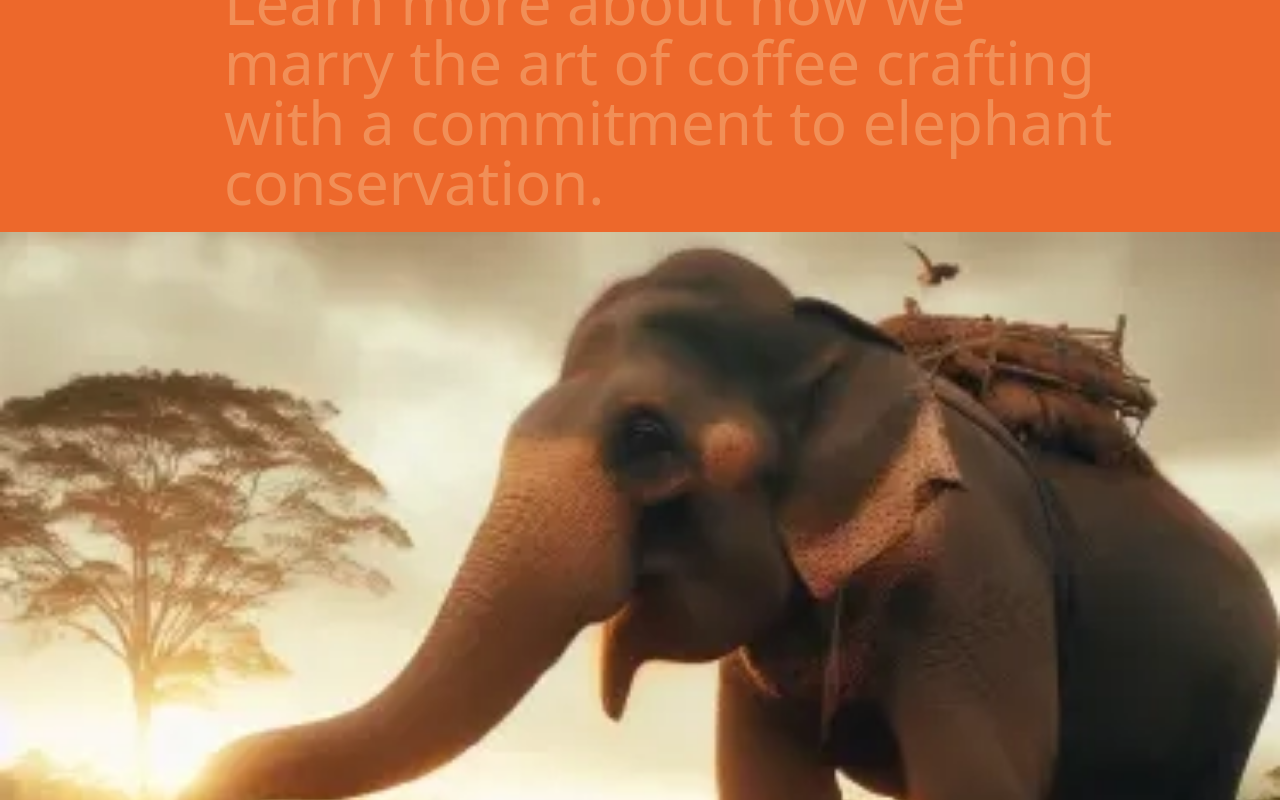
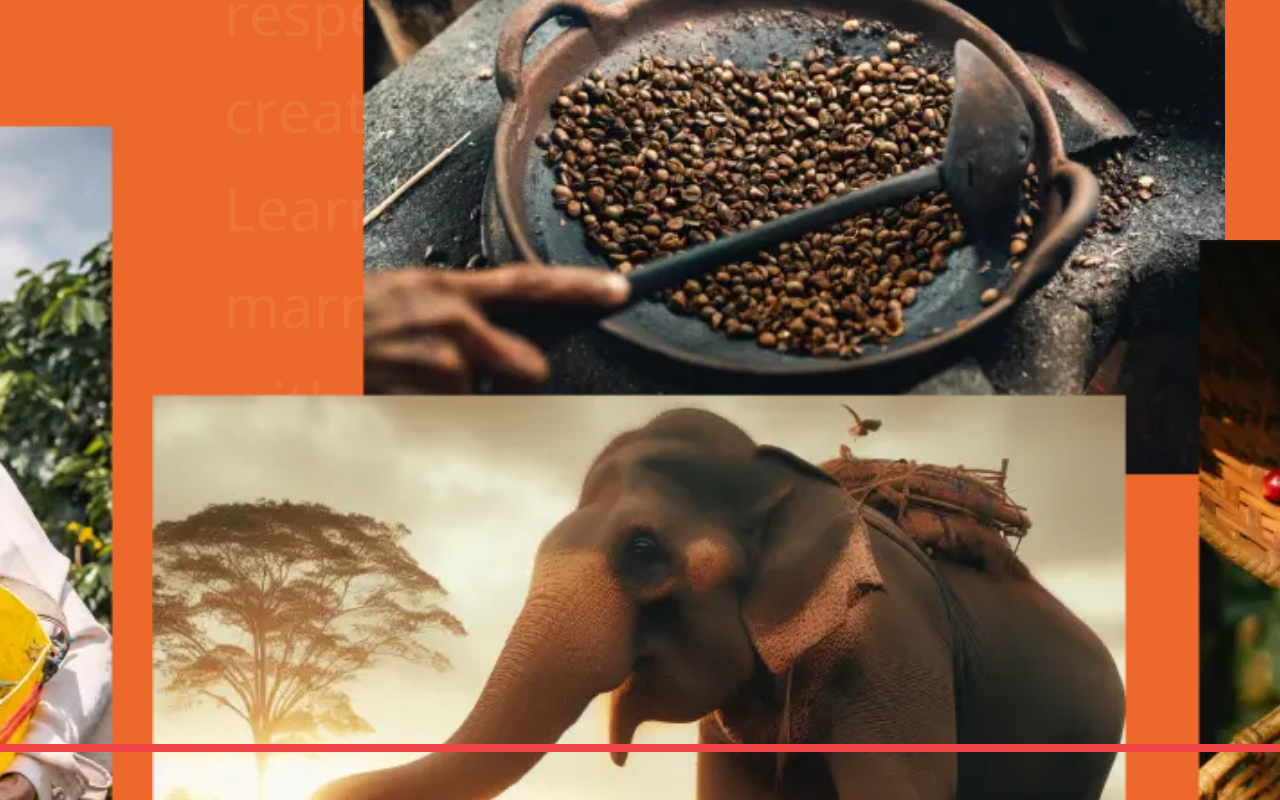
Before and after one commit to DBryja/elephantcoffee, a React (Create React App) app: page / in a window 1280 px wide. Shown: the part 1720-2520 px from the top of the page. Built offline with nearby package versions, Linux system fonts and the light colour scheme.

Commit message:
Update animations

```diff
--- a/src/App.tsx
+++ b/src/App.tsx
@@ -5,18 +5,29 @@ import AboutUs from "./pages/AboutUs";
 import Header from "./pages/Header";
 import Hero from "./pages/Hero";
 import GalleryVertical from "./pages/GalleryVertical";
+import GalleryHorizontal from "./pages/GalleryHorizontal";
 
 export default function App() {
+  const isDesktop = window.innerWidth > 767;
   useEffect(() => {
-    initAnimations();
-  }, []);
+    if (isDesktop) initAnimations();
+  }, [isDesktop]);
 
   return (
-    <div className="wrapper min-h-screen w-screen overflow-hidden">
+    <div className="wrapper min-h-screen max-w-screen overflow-hidden relative">
       <Header />
       <Hero />
-      <AboutUs />
-      <GalleryVertical />
+      {isDesktop ? (
+        <div className="relative mt-[100vh] bg-cOrange-300">
+          <AboutUs />
+          <GalleryHorizontal />
+        </div>
+      ) : (
+        <>
+          <AboutUs />
+          <GalleryVertical />
+        </>
+      )}
     </div>
   );
 }
--- a/src/animations.js
+++ b/src/animations.js
@@ -4,7 +4,7 @@ import SplitType from "split-type";
 
 gsap.registerPlugin(ScrollTrigger);
 
-export default function initAnimations() {
+const fadeIn = () => {
   const fadeInElements = document.querySelectorAll(".__fadeIn");
   fadeInElements.forEach((char, i) => {
     const text = new SplitType(char, { types: "chars, words" });
@@ -12,13 +12,63 @@ export default function initAnimations() {
     gsap.from(text.chars, {
       scrollTrigger: {
         trigger: char,
-        start: "top 80%",
-        end: "top 20%",
+        start: "top 60%",
+        end: "top 0%",
         scrub: true,
         markers: false,
       },
-      opacity: 0.3,
-      stagger: 0.1,
+      opacity: 0.1,
+      stagger: 0.01,
     });
   });
+};
+// const unlockScrollTL = (section) => {
+//   gsap.set("body", {
+//     overflow: "auto",
+//   });
+// };
+// const sectionLock = () => {
+//   const sections = document.querySelectorAll(".__sectionLock");
+//   sections.forEach((section) => {
+//     const thisTrigger = section.querySelector(".__lockTrigger");
+//     const lockScrollTL = gsap.timeline({
+//       scrollTrigger: {
+//         trigger: thisTrigger,
+//         start: "bottom center",
+//         markers: true,
+//       },
+//     });
+
+//     lockScrollTL.set("body", {
+//       overflow: "hidden",
+
+//       onComplete: function () {
+//         setTimeout(() => {
+//           unlockScrollTL(section.id);
+//         }, 3000);
+//       },
+//     });
+//   });
+// };
+
+export default function initAnimations() {
+  //fade in
+  fadeIn();
+
+  // sectionLock();
+
+  //gallery scale down
+  const galleryTrigger = document.querySelector(".__galleryTrigger");
+  const galleryScaledown = document.querySelector(".__galleryAnim");
+  gsap.to(galleryScaledown, {
+    scrollTrigger: {
+      trigger: galleryTrigger,
+      start: "top 50%",
+      end: "top 0%",
+      scrub: true,
+      markers: true,
+    },
+    scaleX: 1,
+    scaleY: 1,
+  });
 }
--- a/src/components/Heading.tsx
+++ b/src/components/Heading.tsx
@@ -6,7 +6,7 @@ interface IHeading {
 }
 export default function Heading({ children, className }: IHeading) {
   const classes = classNames(
-    "text-6xl md:text-8xl lg:text-9xl lg:leading-[0.8] xl:text-[200px] 2xl:text-[220px] font-headings text-cBeige",
+    "text-6xl md:text-8xl lg:text-9xl lg:leading-[0.8] xl:text-[200px] font-headings text-cBeige",
     className
   );
   return <h1 className={classes}>{children}</h1>;
--- a/src/components/MenuButton.tsx
+++ b/src/components/MenuButton.tsx
@@ -1,7 +1,7 @@
 import classNames from "classnames";
 export default function MenuButton({ light }: { light?: boolean }) {
   const color = light ? "#FCE8BD" : "#2D393E";
-  const textClasses = classNames("text-4xl lg:text-6xl 2xl:text-7xl flex h-full justify-center items-end", {
+  const textClasses = classNames("text-4xl lg:text-6xl flex h-full justify-center items-end", {
     "text-cBeige": light === true,
     "text-cBlack": !light,
   });
--- a/src/pages/AboutUs.tsx
+++ b/src/pages/AboutUs.tsx
@@ -2,13 +2,16 @@ import Heading from "../components/Heading";
 
 export default function AboutUs() {
   return (
-    <div className="aboutUs p-5 md:px-36 md:pt-24 lg:pl-48 lg:pr-36 xl:pl-56 2xl:pl-64 2xl:pr-64 relative">
+    <section className="aboutUs __sectionLock lg:h-screen p-5 md:px-36 md:pt-24 lg:pl-48 lg:pr-36 xl:pl-56 relative">
+      <div className="relative top-0">
         <Heading>Blending Passion and Purpose</Heading>
-      <p className="__fadeIn text-2xl text-cBeige leading-relaxed mt-4 md:text-4xl lg:text-6xl">
+        <p className="__fadeIn text-2xl text-cBeige leading-relaxed mt-4 md:text-4xl lg:text-6xl lg:leading-relaxed">
           At Elephant Coffee, our journey began with a love for exceptional coffee and a deep respect for the incredible
           creatures that roam our planet. Learn more about how we marry the art of coffee crafting with a commitment to
           elephant conservation.
         </p>
+        <div className="__lockTrigger absolute top-1/2 h-px" />
       </div>
+    </section>
   );
 }
--- a/src/pages/GalleryHorizontal.tsx
+++ b/src/pages/GalleryHorizontal.tsx
@@ -1,3 +1,40 @@
 export default function GalleryHorizontal() {
-  return <div className="min-h-screen"></div>;
+  return (
+    <section className="h-[200vh] mt-16 overflow-hidden flex justify-center items-center relative">
+      <div className="__galleryAnim relative w-full max-w-[1400px] h-screen scale-[1.8]">
+        <img
+          className="absolute -top-5 left-[38%]"
+          src="./images/Gallery_Desktop_Horizontal_1.webp"
+          alt="Frying coffee beans"
+        />
+        <img
+          className="absolute left-1/2 top-[48%] -translate-x-1/2 -translate-y-1/2"
+          src="./images/Gallery_Desktop_Horizontal_2.webp"
+          alt="Elephant picking coffee beans"
+        />
+        <img
+          className="absolute bottom-3 left-12"
+          src="./images/Gallery_Desktop_Horizontal_3.webp"
+          alt="Wide view of plantation"
+        />
+        <img
+          className="absolute left-4 top-14"
+          src="./images/Gallery_Desktop_Vertical_1.webp"
+          alt="Lady holding a bucket of coffee beans"
+        />
+        <img className="absolute left-[58%] bottom-12" src="./images/Gallery_Desktop_Vertical_2.webp" alt="Elephant" />
+        <img
+          className="absolute right-10 top-[15%]"
+          src="./images/Gallery_Desktop_Vertical_3.webp"
+          alt="Pouring coffee beans"
+        />
+        <img
+          className="absolute right-20 bottom-0"
+          src="./images/Gallery_Desktop_Vertical_4.webp"
+          alt="Elephant picking coffee beans"
+        />
+      </div>
+      <div className="__galleryTrigger absolute top-1/2 h-2 w-full bg-red-500" />
+    </section>
+  );
 }
--- a/src/pages/GalleryVertical.tsx
+++ b/src/pages/GalleryVertical.tsx
@@ -1,6 +1,6 @@
 export default function GalleryVertical() {
   return (
-    <div className="flex flex-col w-full">
+    <section className="flex flex-col w-full">
       <img src="./images/Gallery_Mobile_Horizontal_2.webp" alt="Elephant picking coffee beans" />
       <div className="relative h-[500px]">
         <img
@@ -15,6 +15,6 @@ export default function GalleryVertical() {
         />
       </div>
       <img src="./images/Gallery_Mobile_Horizontal_1.webp" alt="Wide view of plantation" />
-    </div>
+    </section>
   );
 }
--- a/src/pages/Header.tsx
+++ b/src/pages/Header.tsx
@@ -3,8 +3,8 @@ import MenuButton from "../components/MenuButton";
 
 export default function Header() {
   return (
-    <header className="fixed top-0 flex flex-row w-screen p-5 pr-10 lg:p-8 lg:pr-16 2xl:px-16 2xl:pr-24 justify-between items-center z-50">
-      <Logo text light className="h-24 lg:h-[140px] xl:h-[180px]" />
+    <header className="fixed top-0 flex flex-row w-screen p-5 pr-10 lg:p-8 lg:pr-16 xl:px-16 xl:pr-24 justify-between items-center z-50">
+      <Logo text light className="h-24 lg:h-[140px]" />
       <MenuButton light />
     </header>
   );
--- a/src/pages/Hero.tsx
+++ b/src/pages/Hero.tsx
@@ -3,7 +3,7 @@ import Heading from "../components/Heading";
 
 export default function Hero() {
   return (
-    <section className="hero min-h-[627px] lg:min-h-[800px] xl:h-screen bg-cOrange-100 w-full overflow-hidden relative p-5 lg:px-8 2xl:px-16">
+    <section className="hero min-h-[627px] lg:min-h-[800px] xl:h-screen bg-cOrange-100 w-full overflow-hidden relative lg:fixed z-0 p-5 lg:px-8 2xl:px-16">
       <div className="hero_image absolute -bottom-12 -left-12 rotate-12 z-0 min-w-[120%] md:min-w-0 md:max-w-[70%] md:left-auto md:-right-24 md:-bottom-24 lg:max-w-[65%] xl:max-w-[70%] xl:-right-36 xl:-bottom-36 2xl:scale-125 2xl:right-0">
         <picture>
           <source media="(max-width: 768px)" srcSet="./images/Hero_Mobile.webp" />
@@ -11,12 +11,12 @@ export default function Hero() {
           <img src="./images/Hero_Desktop.webp" alt="elephant on the plantation" />
         </picture>
       </div>
-      <div className="mt-24 relative flex gap-y-6 flex-col lg:mt-56">
+      <div className="mt-24 relative flex gap-y-6 flex-col lg:mt-44">
         <Heading>
           COFFEE THAT
           <br /> YOU REMEMBER
         </Heading>
-        <p className="font-main leading-4 text-cBeige text-right max-w-[75%] self-end md:text-xl md:self-start md:text-left md:max-w-[45%] lg:text-2xl lg:max-w-[40%] lg:mt-20 xl:text-2xl xl:max-w-[35%] 2xl:text-4xl">
+        <p className="font-main leading-4 text-cBeige text-right max-w-[75%] self-end md:text-xl md:self-start md:text-left md:max-w-[45%] lg:text-2xl lg:max-w-[40%] lg:mt-12 xl:text-2xl xl:max-w-[35%] 2xl:text-4xl">
           Explore the world of premium coffee blends inspired by the majestic elephants.
         </p>
         <ShopButton className="mt-8 before:opacity-80 md:before:opacity-100 lg:mt-0" />
```
Also changed, not shown: public/images/Gallery_Desktop_Vertical_4.webp (added). Lines whose indentation alone changed are shown as unchanged.
